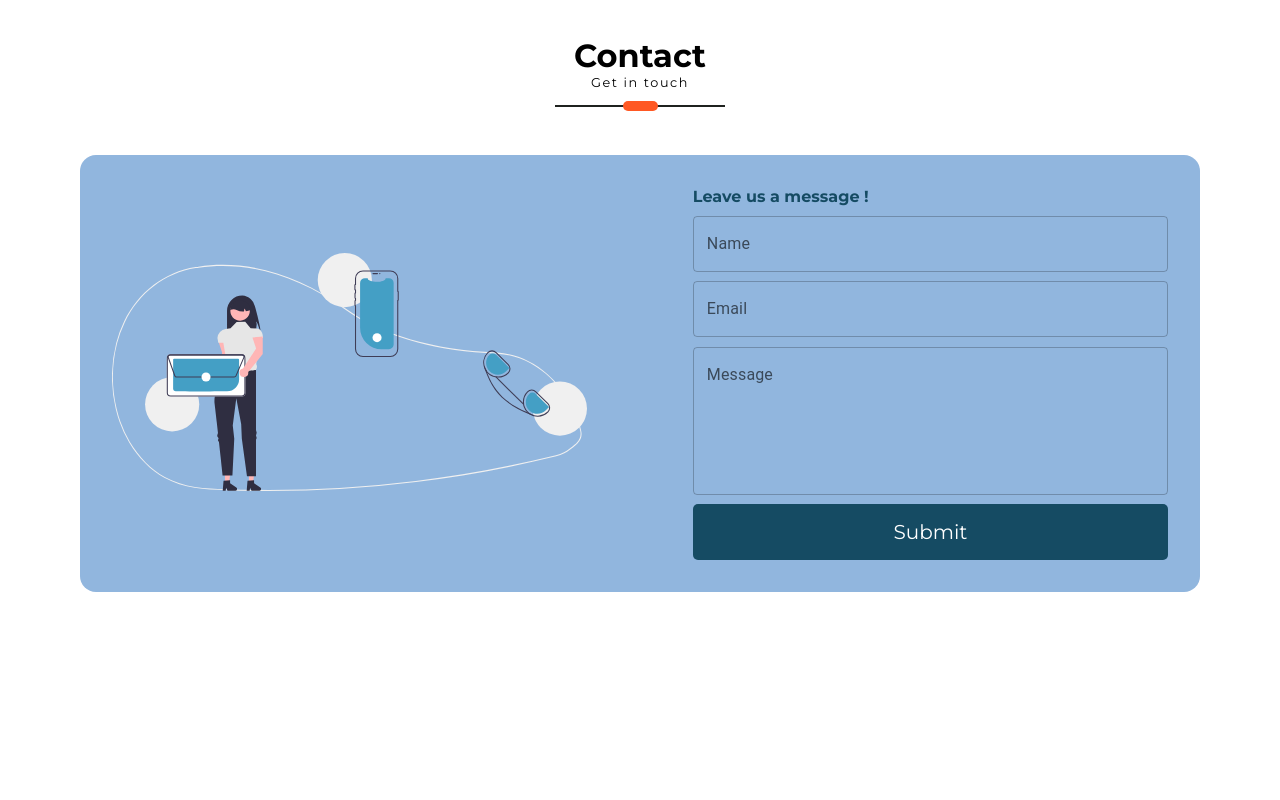
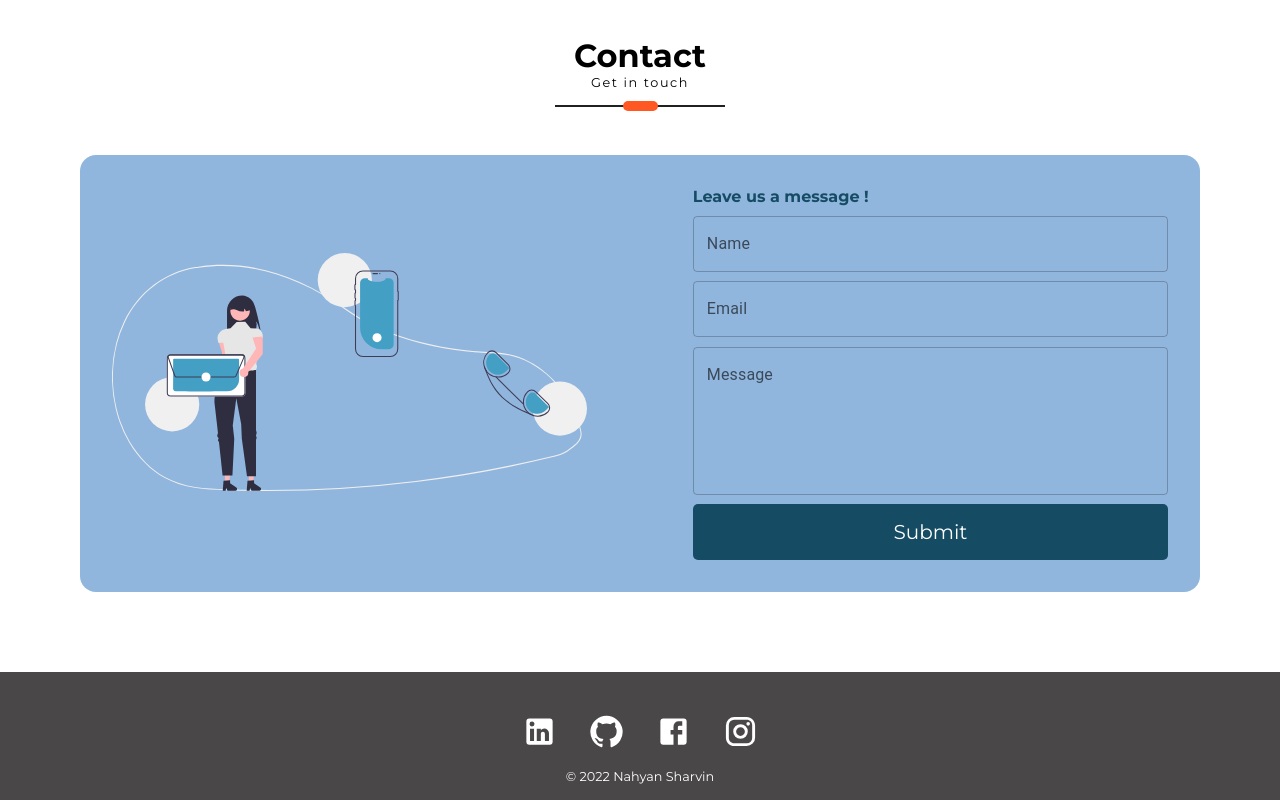
Before and after one commit to nahyansharvin/react-website, a React (Create React App) app: page / in a window 1280 px wide. Shown: the part 2119-2919 px from the top of the page. Before the commit the page ends 2791 px from the top, so only its background shows below. Built offline with nearby package versions, Linux system fonts and the light colour scheme.

Commit message:
set footer

```diff
--- a/package.json
+++ b/package.json
@@ -6,6 +6,7 @@
     "@emotion/react": "^11.9.3",
     "@emotion/styled": "^11.9.3",
     "@formspree/react": "^2.2.5",
+    "@mui/icons-material": "^5.8.3",
     "@mui/material": "^5.8.3",
     "@testing-library/jest-dom": "^5.16.4",
     "@testing-library/react": "^13.3.0",
--- a/src/App.js
+++ b/src/App.js
@@ -1,6 +1,6 @@
 import './App.css';
 import {Navbar} from './components';
-import {Home,About,Tech,Vision,Contact} from './containers';
+import {Home,About,Tech,Vision,Contact, Footer} from './containers';
 
 function App() {
   return (
@@ -11,6 +11,7 @@ function App() {
       <Tech />
       <Vision />
       <Contact />
+      <Footer />
     </div>
   );
 }
--- a/src/components/contactForm/ContactForm.js
+++ b/src/components/contactForm/ContactForm.js
@@ -8,7 +8,7 @@ import { useForm, ValidationError } from '@formspree/react';
 function ContactForm() {
   const [state, handleSubmit] = useForm("mdobjyon");
   if (state.succeeded) {
-      return <p>Thanks for joining!</p>;
+      return <p>Thank you for showing interest.</p>;
   }
   return (
     <form className='contact-form' onSubmit={handleSubmit}>
--- a/src/components/index.js
+++ b/src/components/index.js
@@ -2,3 +2,4 @@ export {default as Navbar} from './navbar/Navbar';
 export {default as CtaButton} from './button/CtaButton';
 export {default as Heading} from './screenHeading/Heading';
 export {default as ContactForm} from './contactForm/ContactForm';
+export {default as SocialMedia} from './socialmedia/SocialMedia';
--- /dev/null
+++ b/src/components/socialmedia/SocialMedia.css
@@ -0,0 +1,8 @@
+.socialmedia{
+    display: flex;
+}
+
+.socialmedia-icon{
+    margin: 0 1rem;
+    color: #fff;
+}
--- /dev/null
+++ b/src/components/socialmedia/SocialMedia.js
@@ -0,0 +1,23 @@
+import React from 'react'
+import './SocialMedia.css'
+
+//Material Icons
+import GitHubIcon from '@mui/icons-material/GitHub';
+import LinkedInIcon from '@mui/icons-material/LinkedIn';
+import FacebookIcon from '@mui/icons-material/Facebook';
+import InstagramIcon from '@mui/icons-material/Instagram';
+
+
+
+function Socialmedia() {
+  return (
+    <div className='socialmedia'>
+    <div className='socialmedia-icon' ><a href='https://www.linkedin.com/in/nahyansharvin/' target="_blank" ><LinkedInIcon sx={{ color: '#fff' }} fontSize='large' /></a></div>
+    <div className='socialmedia-icon' ><a href='https://github.com/nahyansharvin' target="_blank" ><GitHubIcon sx={{ color: '#fff' }} fontSize='large' /></a></div>
+    <div className='socialmedia-icon' ><a href='https://www.facebook.com/nahyan.konnalath/' target="_blank" ><FacebookIcon sx={{ color: '#fff' }} fontSize='large' /></a></div>
+    <div className='socialmedia-icon' ><a href='https://www.instagram.com/_nhyn.__/' target="_blank" ><InstagramIcon sx={{ color: '#fff' }} fontSize='large' /></a></div>
+</div>
+  )
+}
+
+export default Socialmedia
--- /dev/null
+++ b/src/containers/footer/Footer.css
@@ -0,0 +1,14 @@
+.footer-wrapper{
+    background-color: #494747;
+    height: 8rem;
+    display: flex;
+    flex-direction: column;
+    align-items: center;
+    justify-content: flex-end;
+}
+
+.footer-text{
+    color: #fff;
+    font-size: 0.8rem;
+    margin: 1rem 0;
+}
--- /dev/null
+++ b/src/containers/footer/Footer.js
@@ -0,0 +1,19 @@
+import React from 'react'
+import './Footer.css'
+
+import {SocialMedia} from '../../components'
+
+function Footer() {
+  return (
+    <div className='footer-wrapper'>
+        <div className='footer-socialmedia'>
+          <SocialMedia />
+        </div>
+        <div className='footer-text'>
+            <p>© 2022 Nahyan Sharvin</p>
+        </div>
+    </div>
+  )
+}
+
+export default Footer
--- a/src/containers/index.js
+++ b/src/containers/index.js
@@ -3,3 +3,4 @@ export {default as About} from './about/About';
 export {default as Tech} from './tech/Tech';
 export {default as Vision} from './vision/Vision';
 export {default as Contact} from './contact/Contact';
+export {default as Footer} from './footer/Footer';
```
Also changed, not shown: 1 other file (tests, documents, lock files or other folders).
